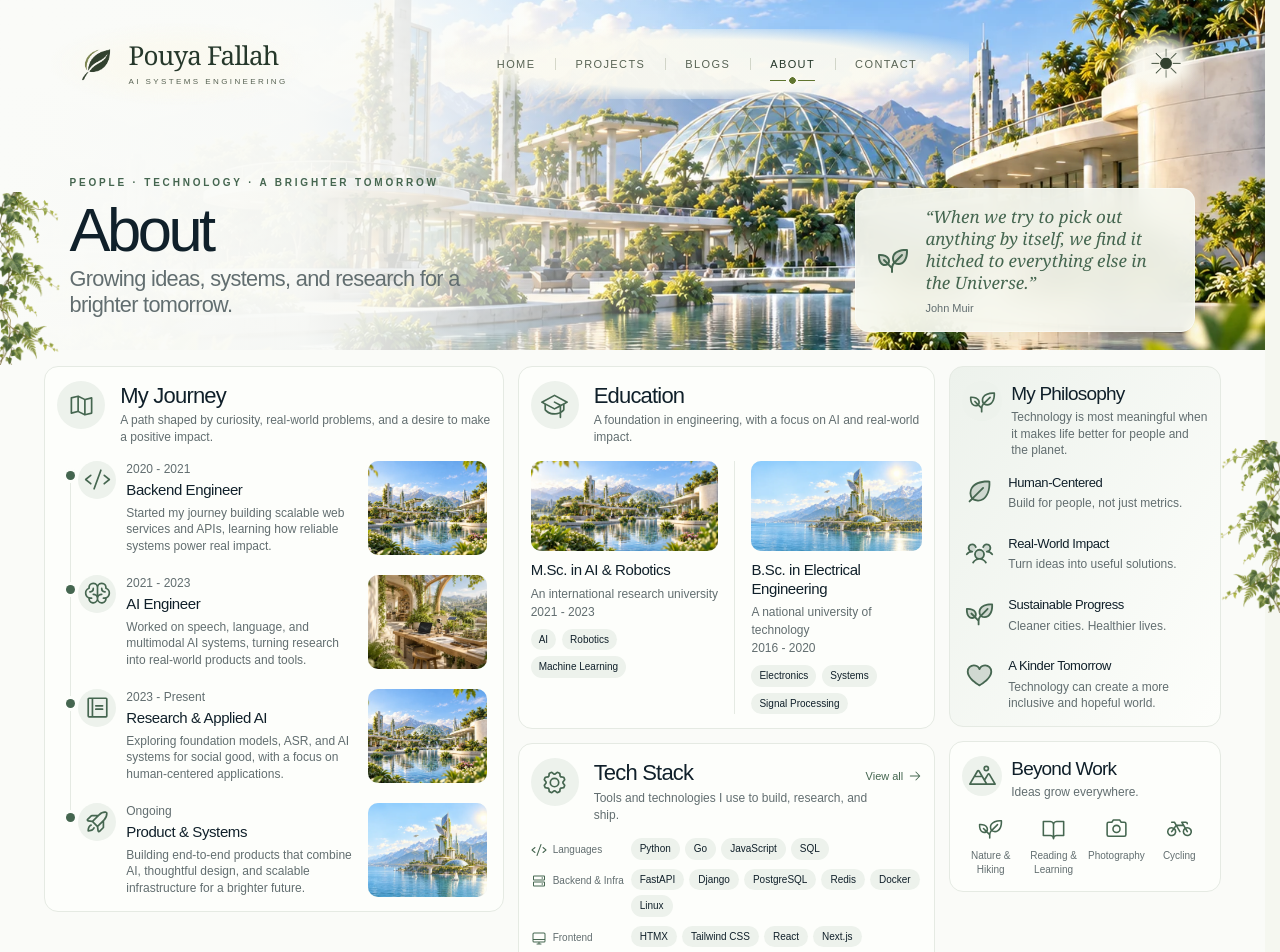
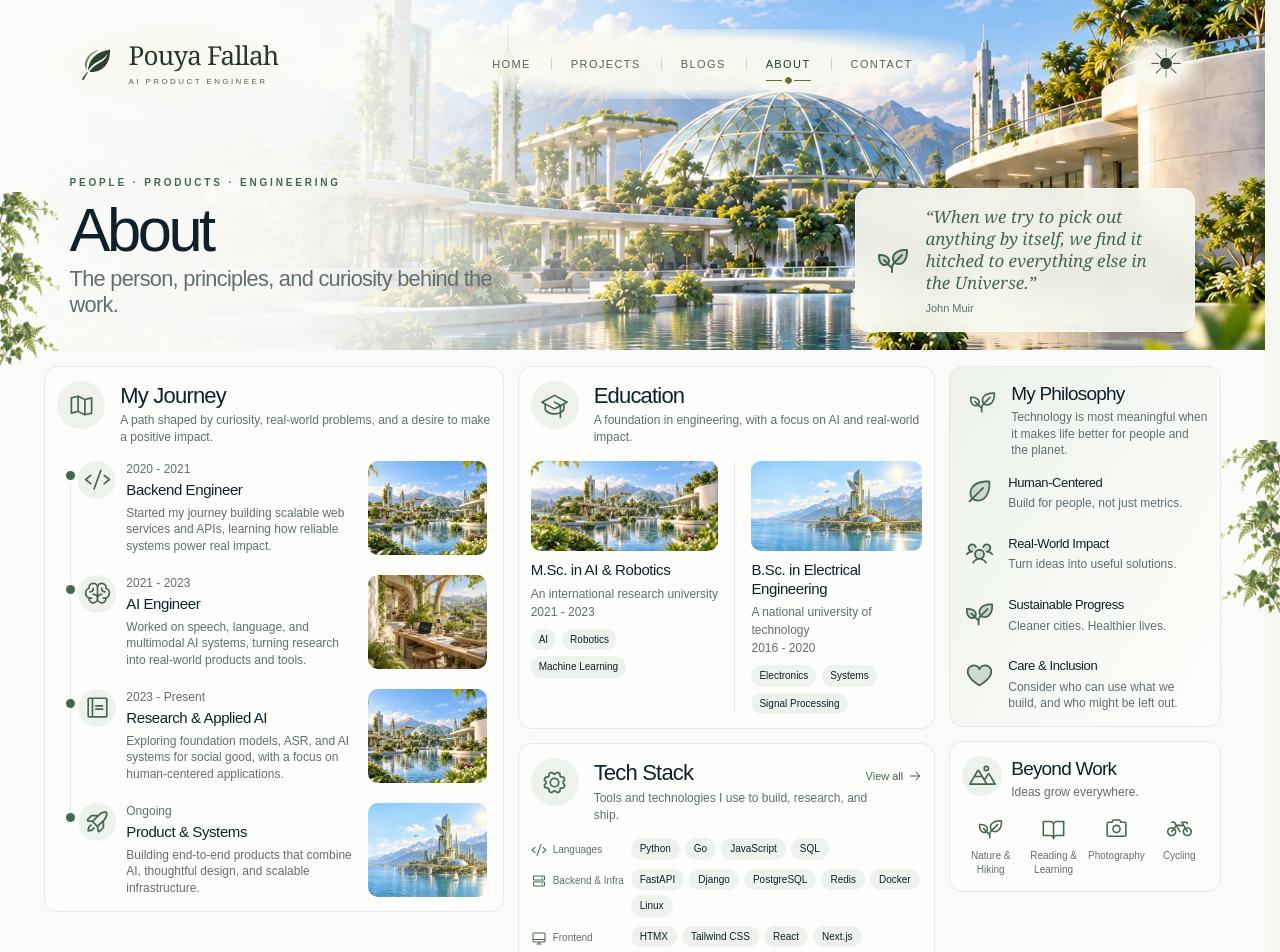
Before and after one commit to pooya79/portfolio, a React (Vite) app: page /#/about in a window 1280 px wide. Shown: the top 952 px of the page. Built offline with nearby package versions, Linux system fonts and the light colour scheme; a web font is replaced by a local one.

Commit message:
Refresh portfolio positioning and reduce repetitive copy

```diff
--- a/index.html
+++ b/index.html
@@ -12,10 +12,10 @@
     <meta name="theme-color" content="#f5f7f0" />
     <link rel="preload" href="/src/assets/images/generated/about-garden-light.webp" imagesrcset="/src/assets/images/generated/about-garden-small-light.webp 830w, /src/assets/images/generated/about-garden-light.webp 1660w" imagesizes="100vw" as="image" fetchpriority="high" media="not all" data-about-theme="light" />
     <link rel="preload" href="/src/assets/images/generated/about-garden-dark.webp" imagesrcset="/src/assets/images/generated/about-garden-small-dark.webp 830w, /src/assets/images/generated/about-garden-dark.webp 1660w" imagesizes="100vw" as="image" fetchpriority="high" media="not all" data-about-theme="dark" />
-    <meta name="description" content="Pouya Fallah's solarpunk portfolio. AI systems, research, and scalable infrastructure for a brighter tomorrow." />
+    <meta name="description" content="Pouya Fallah — AI Product Engineer. Building and shipping AI-powered products using modern software engineering and AI-native development workflows." />
     <link rel="preload" href="/src/assets/images/generated/contact-terrace-light.webp" imagesrcset="/src/assets/images/generated/contact-terrace-small-light.webp 1086w, /src/assets/images/generated/contact-terrace-light.webp 2172w" imagesizes="100vw" as="image" fetchpriority="high" media="not all" data-contact-theme="light" />
     <link rel="preload" href="/src/assets/images/generated/contact-terrace-dark.webp" imagesrcset="/src/assets/images/generated/contact-terrace-small-dark.webp 1086w, /src/assets/images/generated/contact-terrace-dark.webp 2172w" imagesizes="100vw" as="image" fetchpriority="high" media="not all" data-contact-theme="dark" />
-    <title>Pouya Fallah | Home</title>
+    <title>Pouya Fallah | AI Product Engineer</title>
     <script>
       try {
         const preference = localStorage.getItem('portfolio-theme');
--- a/src/App.tsx
+++ b/src/App.tsx
@@ -16,7 +16,7 @@ export default function App() {
   const reduced = useReducedMotion()
   const previousPath = useRef(pathname)
   useEffect(() => {
-    const name = pathname === '/' ? 'Home' : pathname.split('/').filter(Boolean).map(part => part.split('-').map(word => word[0].toUpperCase() + word.slice(1)).join(' ')).join(' | ')
+    const name = pathname === '/' ? 'AI Product Engineer' : pathname.split('/').filter(Boolean).map(part => part.split('-').map(word => word[0].toUpperCase() + word.slice(1)).join(' ')).join(' | ')
     document.title = `Pouya Fallah | ${name}`
     if (previousPath.current !== pathname) {
       window.scrollTo({ top: 0, behavior: 'instant' })
--- a/src/components/Shell.tsx
+++ b/src/components/Shell.tsx
@@ -28,13 +28,13 @@ export function Shell({ children }: { children: ReactNode }) {
     <header className={styles.header} style={{ '--navigation-symbols': `url("${theme === 'light' ? symbolsLight : symbolsDark}")` } as CSSProperties}>
       <Link to="/" className={styles.brand}>
         <span className={styles.brandMark} aria-hidden="true" />
-        <span className={styles.wordmark}>Pouya Fallah<small>AI SYSTEMS ENGINEERING</small></span>
+        <span className={styles.wordmark}>Pouya Fallah<small>AI PRODUCT ENGINEER</small></span>
       </Link>
       <nav aria-label="Main navigation" className={styles.nav}>
         {navigation.map(({ path, label }) => <NavLink key={path} to={path} end={path === '/'} className={({ isActive }) => `${styles.navItem} ${isActive ? styles.active : ''}`}>{label}</NavLink>)}
       </nav>
       <div className={styles.actions}>
-        <p className={styles.tagline}>TECHNOLOGY × HUMANITY<br />A BRIGHTER TOMORROW</p>
+        <p className={styles.tagline}>IDEAS INTO PRODUCTS<br />BUILT WITH PURPOSE</p>
         <button className={styles.themeButton} onClick={() => setTheme(theme === 'light' ? 'dark' : 'light')} aria-label={theme === 'light' ? 'Switch to night' : 'Switch to day'} title={theme === 'light' ? 'Switch to night' : 'Switch to day'}>
           <span key={theme} className={`${styles.themeSymbol} ${theme === 'light' ? styles.sun : styles.moon}`} aria-hidden="true" />
         </button>
@@ -43,6 +43,6 @@ export function Shell({ children }: { children: ReactNode }) {
     </header>
     {!isHome && <EdgeFoliage />}
     <main id="main-content" tabIndex={-1} className={styles.main}>{children}</main>
-    {!isHome && <footer className={styles.footer}><span>Pouya Fallah</span><span>Technology and humanity. A brighter tomorrow.</span></footer>}
+    {!isHome && <footer className={styles.footer}><span>Pouya Fallah</span><span>Thoughtful engineering. Useful products.</span></footer>}
   </div>
 }
--- a/src/pages/about/data.ts
+++ b/src/pages/about/data.ts
@@ -1,8 +1,8 @@
 // Placeholder biography and credentials. Replace with the real details later.
 export const biography = {
-  eyebrow: 'People · Technology · A brighter tomorrow',
-  subtitle: 'Growing ideas, systems, and research for a brighter tomorrow.',
-  introduction: 'I’m Pouya Fallah, an AI systems engineer, researcher, and builder, passionate about using technology to solve real-world problems and create cleaner, smarter, and more humane futures.',
+  eyebrow: 'People · Products · Engineering',
+  subtitle: 'The person, principles, and curiosity behind the work.',
+  introduction: 'I’m Pouya Fallah, an AI product engineer. I bring modern software engineering and AI-native workflows together to turn ideas into products people can use.',
   quote: 'When we try to pick out anything by itself, we find it hitched to everything else in the Universe.',
   quoteAuthor: 'John Muir',
   quoteSource: 'https://www.nps.gov/articles/what-s-the-buzz-how-bees-interrelate-with-birds-wildflowers-and-deer.htm',
@@ -11,7 +11,7 @@ export const journey = [
   { period: '2020 - 2021', title: 'Backend Engineer', description: 'Started my journey building scalable web services and APIs, learning how reliable systems power real impact.', icon: 'code', image: 'garden', position: '70% 65%' },
   { period: '2021 - 2023', title: 'AI Engineer', description: 'Worked on speech, language, and multimodal AI systems, turning research into real-world products and tools.', icon: 'brain', image: 'workshop', position: '65% 60%' },
   { period: '2023 - Present', title: 'Research & Applied AI', description: 'Exploring foundation models, ASR, and AI systems for social good, with a focus on human-centered applications.', icon: 'research', image: 'garden', position: '90% 55%' },
-  { period: 'Ongoing', title: 'Product & Systems', description: 'Building end-to-end products that combine AI, thoughtful design, and scalable infrastructure for a brighter future.', icon: 'rocket', image: 'landscape', position: '55% 55%' },
+  { period: 'Ongoing', title: 'Product & Systems', description: 'Building end-to-end products that combine AI, thoughtful design, and scalable infrastructure.', icon: 'rocket', image: 'landscape', position: '55% 55%' },
 ] as const
 export const education = [
   { degree: 'M.Sc. in AI & Robotics', institution: 'An international research university', period: '2021 - 2023', topics: ['AI', 'Robotics', 'Machine Learning'], image: 'garden', position: '65% 65%' },
@@ -28,7 +28,7 @@ export const philosophy = [
   { title: 'Human-Centered', description: 'Build for people, not just metrics.', icon: 'leaf' },
   { title: 'Real-World Impact', description: 'Turn ideas into useful solutions.', icon: 'people' },
   { title: 'Sustainable Progress', description: 'Cleaner cities. Healthier lives.', icon: 'plant' },
-  { title: 'A Kinder Tomorrow', description: 'Technology can create a more inclusive and hopeful world.', icon: 'heart' },
+  { title: 'Care & Inclusion', description: 'Consider who can use what we build, and who might be left out.', icon: 'heart' },
 ] as const
 export const interests = [
   { label: 'Nature & Hiking', icon: 'plant' },
--- a/src/pages/contact/index.tsx
+++ b/src/pages/contact/index.tsx
@@ -51,8 +51,8 @@ export default function Contact() {
       <div className={styles.heroWash} />
       <Reveal className={styles.heroCopy}>
         <p className={styles.eyebrow}>Get in touch</p>
-        <h1 id="contact-title">Let’s build<br /><span>brighter tomorrows.</span></h1>
-        <p className={styles.introduction}><strong>I’m Pouya Fallah.</strong> Let’s talk about AI systems, backend engineering, research, or your next idea. I’d love to hear from you.</p>
+        <h1 id="contact-title">Let’s make<br /><span>something useful.</span></h1>
+        <p className={styles.introduction}>Let’s talk about AI systems, backend engineering, research, or your next idea. I’d love to hear from you.</p>
       </Reveal>
     </section>
 
@@ -87,7 +87,7 @@ export default function Contact() {
             </div>
             <div className={styles.formActions}>
               <button type="submit" className={styles.sendButton}>Send Message <ArrowRightIcon size={24} aria-hidden="true" /></button>
-              <div className={styles.growingNote}><PlantIcon size={30} weight="duotone" aria-hidden="true" /><span>Thoughtful conversations<br />lead to brighter places.</span></div>
+              <div className={styles.growingNote}><PlantIcon size={30} weight="duotone" aria-hidden="true" /><span>Every collaboration<br />starts with a conversation.</span></div>
             </div>
             <div className={styles.formHelp}>
               <span>Opens a draft in your email app.</span>
@@ -115,7 +115,7 @@ export default function Contact() {
               <span className={styles.channelCopy}><strong>Location</strong><span>{contactDetails.location}</span></span>
             </li>
           </ul>
-          <div className={styles.connectionNote}><PlantIcon size={34} weight="duotone" aria-hidden="true" /><p>Different places<br />a brighter tomorrow</p></div>
+          <div className={styles.connectionNote}><PlantIcon size={34} weight="duotone" aria-hidden="true" /><p>Different places.<br />Shared curiosity.</p></div>
         </section>
       </Reveal>
 
--- a/src/pages/home/index.tsx
+++ b/src/pages/home/index.tsx
@@ -29,7 +29,7 @@ export default function Home() {
     <div className={styles.composition}>
       <motion.div className={styles.heroCopy} initial={reduced ? false : { y: 18 }} animate={{ y: 0 }} transition={{ duration: .65 }}>
         <h1 id="hero-title">Building<br /><span>brighter</span><br />tomorrows.</h1>
-        <p>I’m <strong>Pouya Fallah</strong>. I build AI systems, contribute to research, and design scalable backend infrastructure to help create a more open, intelligent, and hopeful future.</p>
+        <p>I’m <strong>Pouya Fallah</strong>. I build and ship AI-powered products using modern software engineering and AI-native development workflows.</p>
         <Link className={styles.explore} to="/projects">EXPLORE MY WORK <ArrowRightIcon size={25} /></Link>
       </motion.div>
       <motion.aside className={styles.featured} aria-label="Featured projects" initial={reduced ? false : { opacity: 0, y: 22 }} animate={{ opacity: 1, y: 0 }} transition={{ duration: .7, delay: .4 }}>
--- a/src/pages/projects/index.tsx
+++ b/src/pages/projects/index.tsx
@@ -26,9 +26,9 @@ export default function Projects() {
       <div className={styles.heroWash} />
       <div className={styles.heroInner}>
         <Reveal className={styles.heroCopy}>
-          <p className={styles.eyebrow}>Building a brighter tomorrow</p>
+          <p className={styles.eyebrow}>From exploration to implementation</p>
           <h1 id="projects-title">Projects</h1>
-          <p className={styles.subtitle}>AI systems, research, and products<br className={styles.desktopBreak} /> for a more livable tomorrow.</p>
+          <p className={styles.subtitle}>AI systems, research, and products.<br className={styles.desktopBreak} /> The ideas, decisions, and code behind them.</p>
         </Reveal>
         <Reveal className={styles.principles} delay={0.15}>
           <ul>
@@ -70,9 +70,9 @@ export default function Projects() {
           </motion.article>)}
         </div>
         <Reveal className={styles.sidebar} delay={0.2}>
-          <h2>Turning ideas<br />into a brighter<br />tomorrow.</h2>
+          <h2>From ideas<br />to working<br />products.</h2>
           <div className={styles.shortRule} />
-          <p>I work at the intersection of AI, research, and real-world products to create a cleaner, more livable, and more human future.</p>
+          <p>I connect AI research with software engineering, working through the practical details that turn a promising idea into a useful product.</p>
           <ul className={styles.stats} aria-label="Portfolio at a glance">
             <li><CodeIcon size={28} /><span>{projectCollection.length}</span><p>Projects</p></li>
             <li><BookOpenIcon size={28} /><span>{researchCount}</span><p>Research Projects</p></li>
--- a/src/pages/projects/personal-site/index.ts
+++ b/src/pages/projects/personal-site/index.ts
@@ -2,7 +2,7 @@ import type { ShowcaseProject } from '../types'
 
 export const personalSite: ShowcaseProject = {
   slug: 'personal-site', title: 'Personal Site',
-  description: 'This very website, built with a vision for a brighter tomorrow.',
+  description: 'A solarpunk portfolio with day and night themes, built in React.',
   category: 'Product', motif: 'leaf', tags: ['Product', 'Design', 'Web'],
   filters: ['Products'], image: 'workshop', imagePosition: '50% 60%', imageScale: 1.65,
   introduction: 'A personal portfolio built as a static React website, with a solarpunk visual identity and an atmosphere that changes from day to night.',
```
